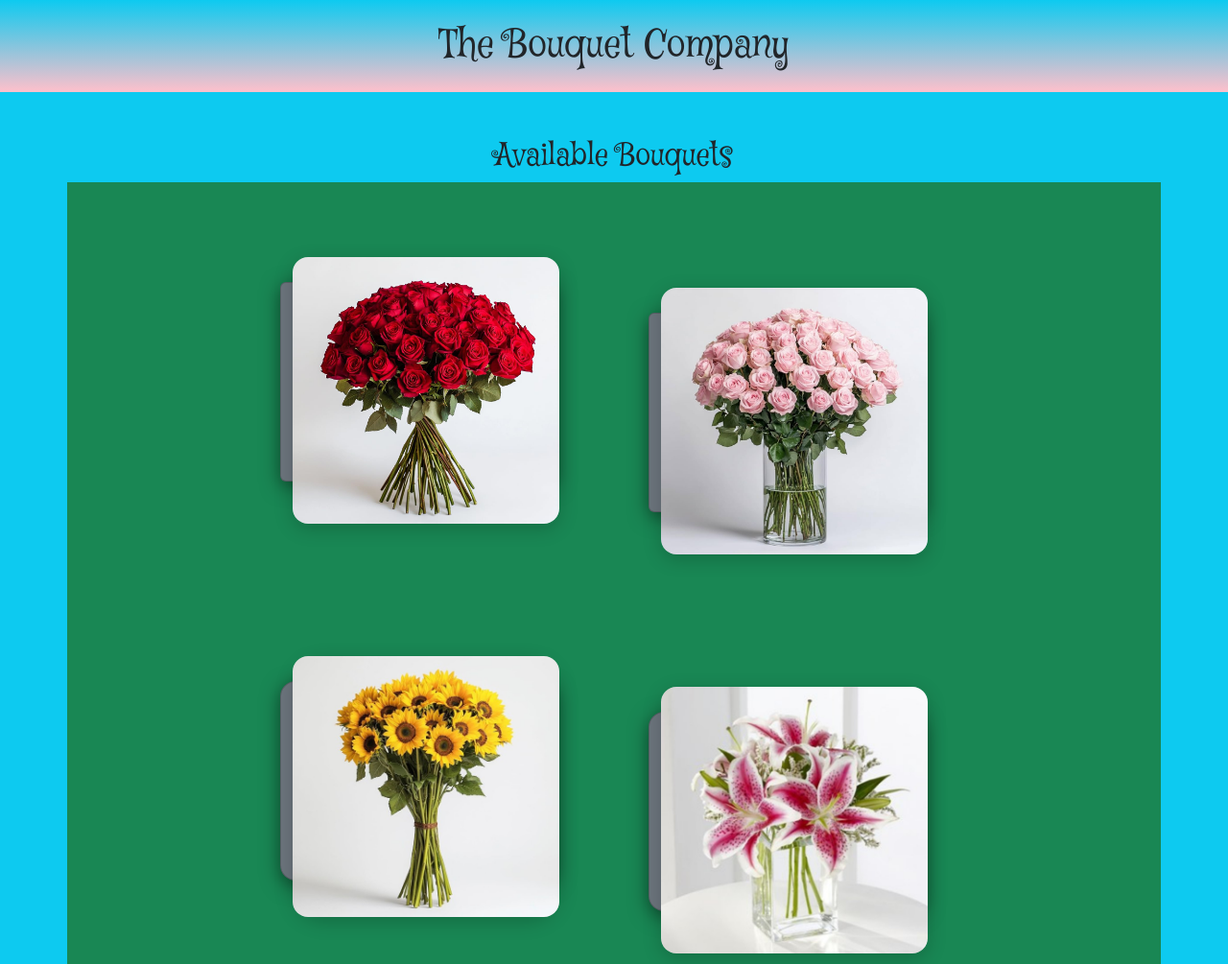
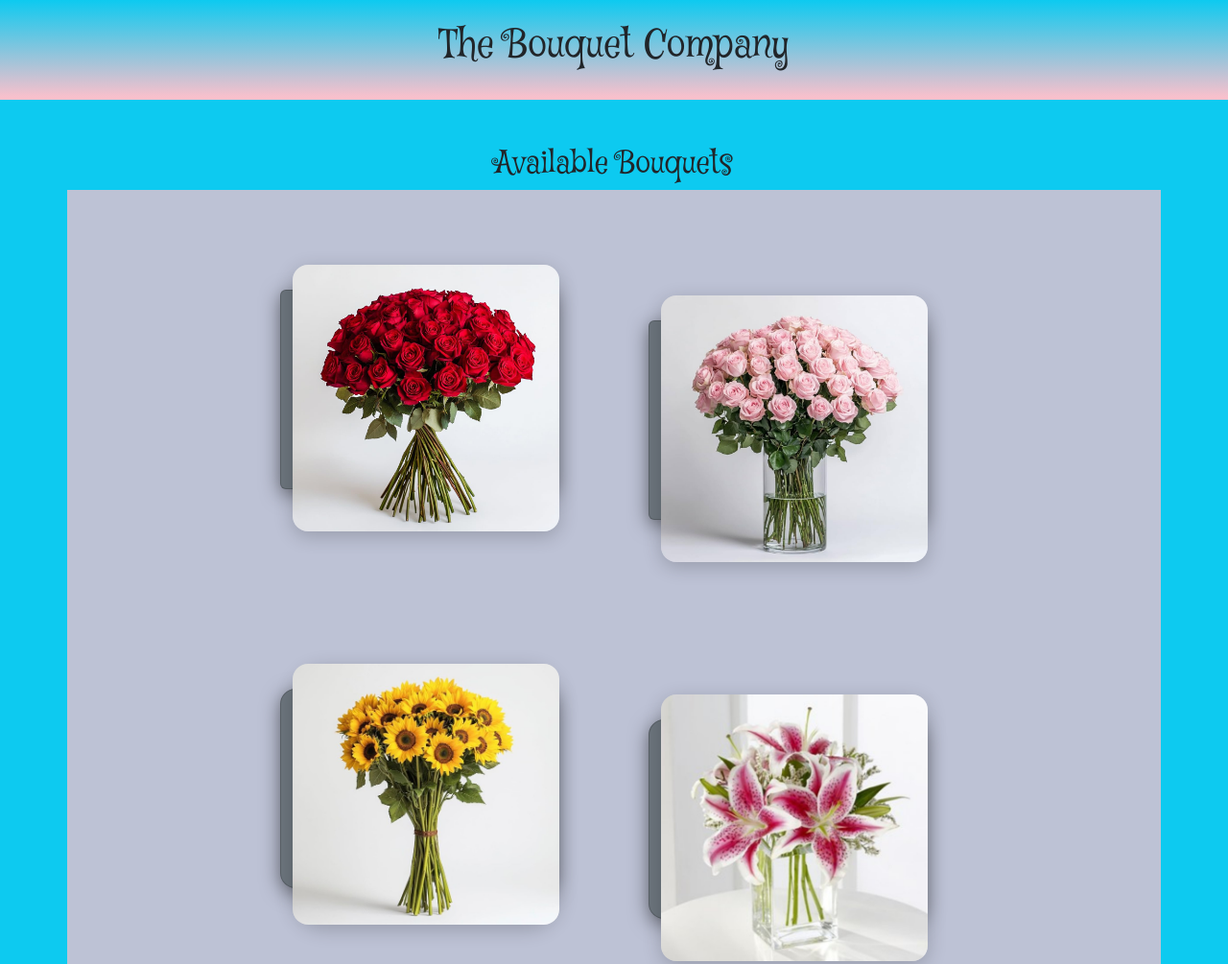
Before and after one commit to kodeddy/The-Bouquet-Company, a plain HTML site: page index.html in a window 1280 px wide. Shown: the top 1005 px of the page at 96% size. Drawn offline with Linux system fonts and the light colour scheme.

Commit message:
Added comment to existing divs and sections

```diff
--- a/index.html
+++ b/index.html
@@ -12,13 +12,16 @@
 </head>
 
 <body class="bg-info">
-    <div class="container-fluid p-5 position-relative text-center title_style">
-        <h1 class="position-absolute top-50 start-50 translate-middle p-2 container">The Bouquet Company</h1>
+    <div class="container-fluid p-3 text-center title_style sticky-top">
+        <h1 class="p-2 container">The Bouquet Company</h1>
     </div>
+
+    <!-- Div carrying the whole section of Available Bouquets -->
     <div class="mt-5 mx-5">
         <h2 class="text-center">Available Bouquets</h2>
 
-        <section class=" container bg-success mb-5 w-auto">
+        <section class=" container mb-5 w-auto section_style">
+            <!-- Div contains the cards for both Red & Pink Roses. -->
             <div
                 class="c-container container flex-wrap row position-relative align-items-center justify-content-center p-4 d-block d-md-flex">
                 <div class="card col position-relative bg-secondary m-5 ms-0 p-1 m-sm-5">
@@ -45,6 +48,7 @@
                     </div>
                 </div>
             </div>
+            <!-- Div contains the cards for both Sunflower & Lilies. -->
             <div
                 class="c-container container flex-wrap row position-relative align-items-center justify-content-center p-4 d-block d-md-flex">
                 <div class="card col position-relative bg-secondary m-5 p-1 ms-0 rounded-4 m-sm-5">
@@ -73,6 +77,8 @@
             </div>
         </section>
     </div>
+
+
 </body>
 
 </html>
--- a/styles/catalog.css
+++ b/styles/catalog.css
@@ -26,11 +26,6 @@
     z-index: 1;
 }
 
-.c-container .card .image img {
-    /* max-width: 100%; */
-    /* border-radius: 15px; */
-}
-
 .c-container .card .content {
     position: relative;
     top: -140px;
@@ -48,3 +43,7 @@
     opacity: 1;
     transition-delay: 0.2s;
 }
+
+.section_style {
+    background-color: #bdc2d5 !important;
+}
```
